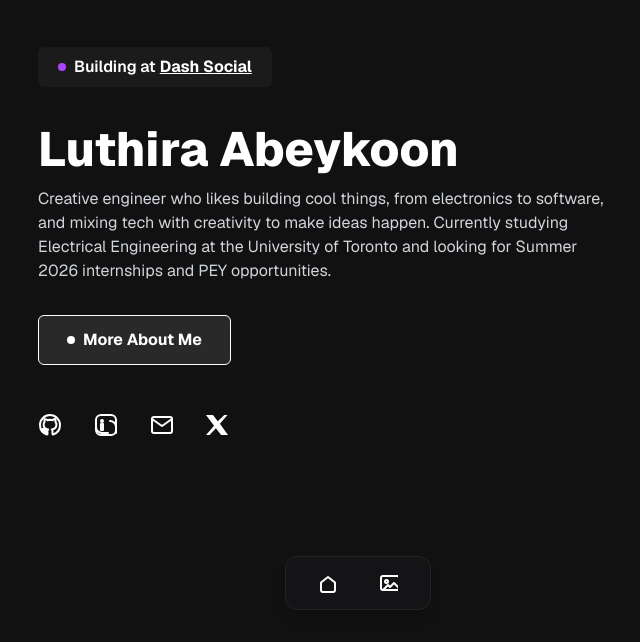
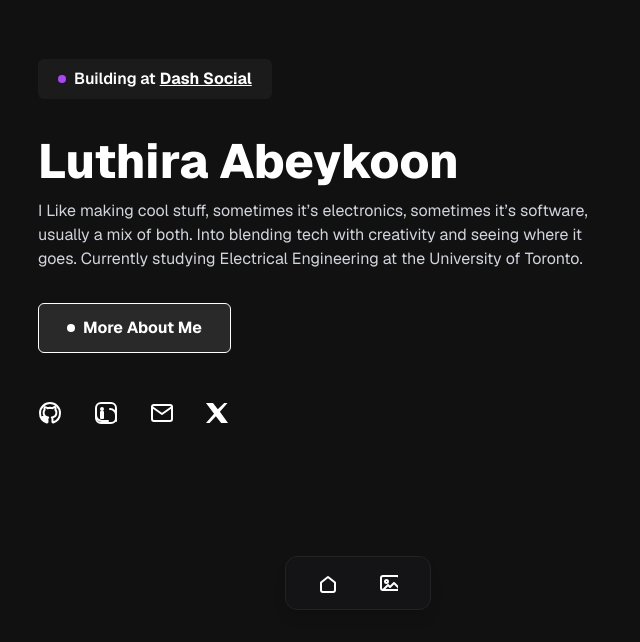
Before and after one commit to Luthiraa/v2, a Next.js app: page / in a window 1280 px wide. Shown: the part 158-800 px from the top of the page, without its empty margins (282-922 px from the left). Built offline with nearby package versions, Linux system fonts and the light colour scheme.

Commit message:
Update personal description in Home component for clarity and engagement

```diff
--- a/src/app/page.js
+++ b/src/app/page.js
@@ -65,7 +65,7 @@ export default function Home() {
         </Fade>
         {/* Subtitle */}
         <Fade triggerOnce delay={400}>
-          <p className="text-base text-gray-300 mb-2 max-w-xl">Creative engineer who likes building cool things, from electronics to software, and mixing tech with creativity to make ideas happen. Currently studying Electrical Engineering at the University of Toronto and looking for Summer 2026 internships and PEY opportunities.</p>
+          <p className="text-base text-gray-300 mb-2 max-w-xl"> I Like making cool stuff, sometimes it’s electronics, sometimes it’s software, usually a mix of both. Into blending tech with creativity and seeing where it goes. Currently studying Electrical Engineering at the University of Toronto.</p>
         </Fade>
         {/* More About Me Button */}
         <Fade triggerOnce delay={600}>
```
